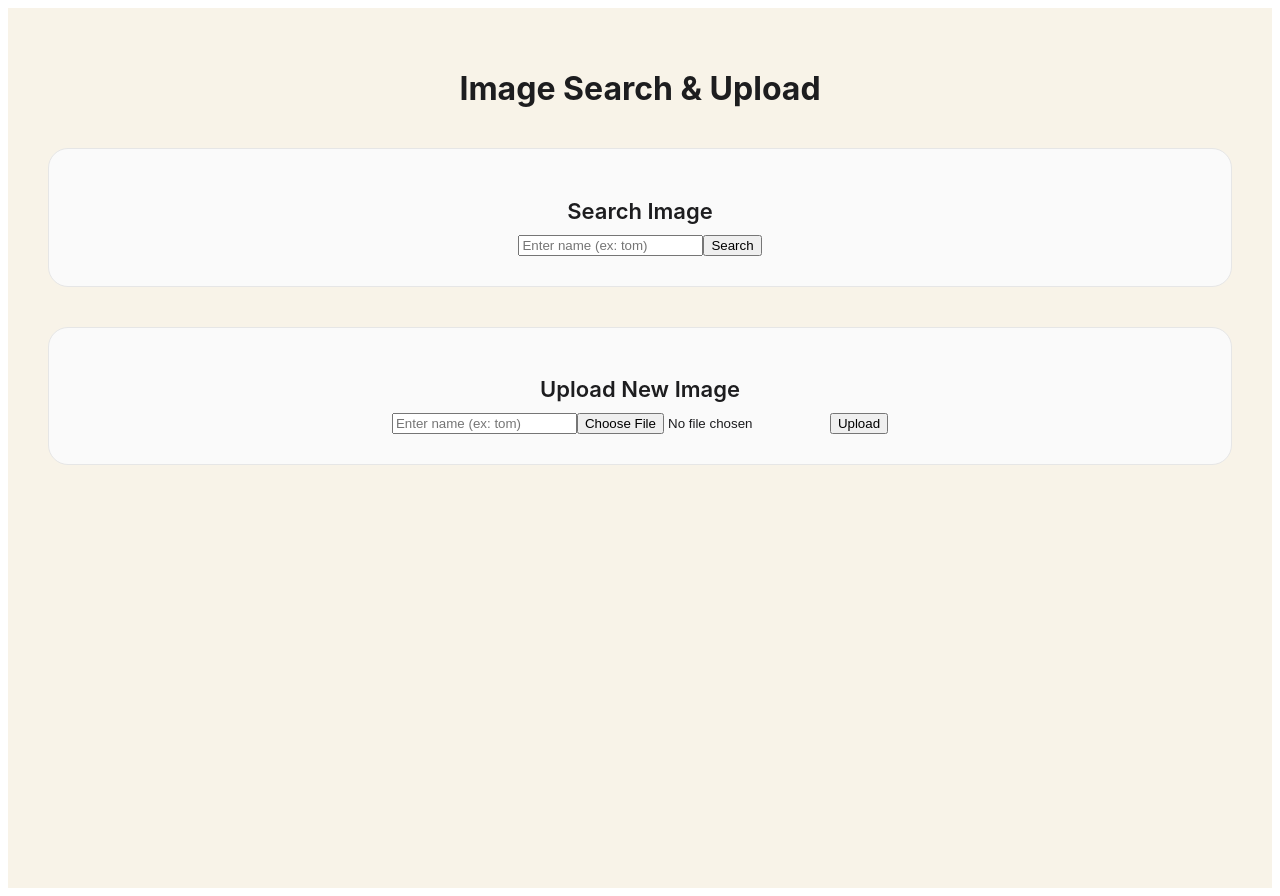
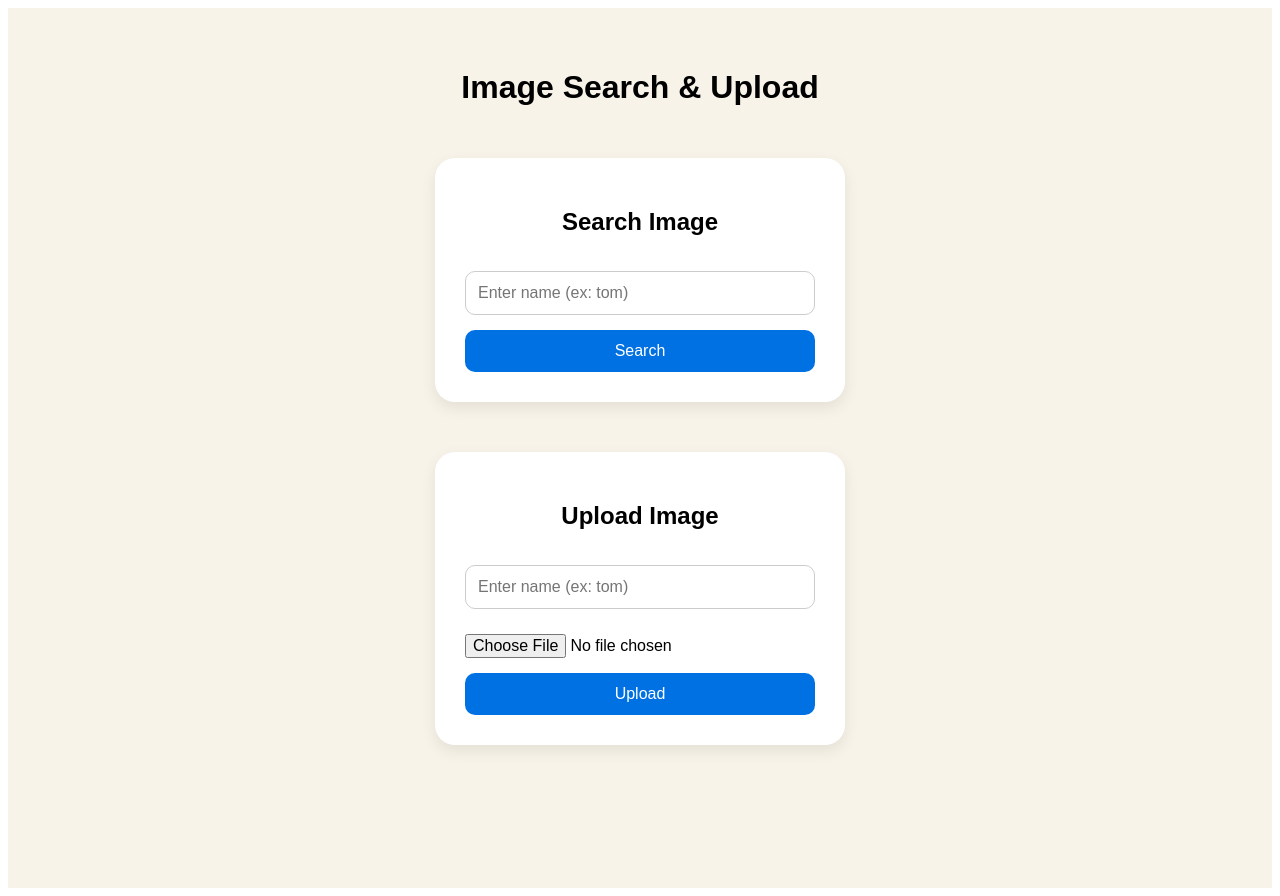
Before and after one commit to Arunchhibber/internet-Tools, a React (Create React App) app in the folder client/: page / in a window 1280 px wide. Built offline with nearby package versions, Linux system fonts and the light colour scheme.

Commit message:
fixed the image replacement problem and updated the code for it in backend and frontend and fixed it

```diff
--- a/client/src/App.js
+++ b/client/src/App.js
@@ -1,33 +1,18 @@
 import { useState } from "react";
-import "./App.css";
 
 function App() {
   const [searchName, setSearchName] = useState("");
   const [imageURL, setImageURL] = useState(null);
-
   const [uploadName, setUploadName] = useState("");
   const [uploadFile, setUploadFile] = useState(null);
 
-  // SEARCH IMAGE
   const handleSearch = () => {
-    if (!searchName.trim()) {
-      alert("Enter a name");
-      return;
-    }
-
-    setImageURL(`/api/getImage?name=${searchName}`);
+    if (!searchName.trim()) return alert("Enter a name");
+    setImageURL(`/api/getImage?name=${searchName}&t=${Date.now()}`); // cache-busting
   };
 
-  // UPLOAD FILE
   const handleUpload = async () => {
-    if (!uploadName.trim()) {
-      alert("Enter the character name");
-      return;
-    }
-    if (!uploadFile) {
-      alert("Select an image file");
-      return;
-    }
+    if (!uploadName.trim() || !uploadFile) return alert("Enter name & select file");
 
     const formData = new FormData();
     formData.append("image", uploadFile);
@@ -39,46 +24,43 @@ function App() {
 
     const data = await res.json();
     alert(data.message);
+
+    // Immediately show the new image
+    setImageURL(`/api/getImage?name=${uploadName}&t=${Date.now()}`);
   };
 
+  const boxStyle = {
+    background: "#ffffff",
+    padding: "30px",
+    borderRadius: "20px",
+    boxShadow: "0 6px 15px rgba(0,0,0,0.08)",
+    width: "350px",
+    display: "flex",
+    flexDirection: "column",
+    gap: "15px",
+    marginBottom: "20px",
+  };
+
+  const inputStyle = { padding: "12px", fontSize: "16px", borderRadius: "10px", border: "1px solid #ccc" };
+  const buttonStyle = { padding: "12px 20px", background: "#0071e3", color: "white", border: "none", borderRadius: "10px", cursor: "pointer", fontSize: "16px" };
+  const imgStyle = { marginTop: "20px", maxWidth: "100%", borderRadius: "15px", boxShadow: "0 6px 20px rgba(0,0,0,0.1)" };
+
   return (
-    <div className="App">
+    <div style={{ textAlign: "center", padding: "40px", fontFamily: "Arial, sans-serif", background: "#f8f3e8", minHeight: "100vh", display: "flex", flexDirection: "column", alignItems: "center", gap: "30px" }}>
       <h1>Image Search & Upload</h1>
 
-      {/* SEARCH */}
-      <div className="section">
+      <div style={boxStyle}>
         <h2>Search Image</h2>
-        <input
-          type="text"
-          placeholder="Enter name (ex: tom)"
-          value={searchName}
-          onChange={(e) => setSearchName(e.target.value)}
-        />
-        <button onClick={handleSearch}>Search</button>
-
-        {imageURL && (
-          <div className="image-box">
-            <img src={imageURL} alt="result" />
-          </div>
-        )}
+        <input type="text" placeholder="Enter name (ex: tom)" value={searchName} onChange={(e) => setSearchName(e.target.value)} style={inputStyle} />
+        <button onClick={handleSearch} style={buttonStyle}>Search</button>
+        {imageURL && <img src={imageURL} alt="result" style={imgStyle} />}
       </div>
 
-      {/* UPLOAD */}
-      <div className="section">
-        <h2>Upload New Image</h2>
-        <input
-          type="text"
-          placeholder="Enter name (ex: tom)"
-          value={uploadName}
-          onChange={(e) => setUploadName(e.target.value)}
-        />
-
-        <input
-          type="file"
-          onChange={(e) => setUploadFile(e.target.files[0])}
-        />
-
-        <button onClick={handleUpload}>Upload</button>
+      <div style={boxStyle}>
+        <h2>Upload Image</h2>
+        <input type="text" placeholder="Enter name (ex: tom)" value={uploadName} onChange={(e) => setUploadName(e.target.value)} style={inputStyle} />
+        <input type="file" onChange={(e) => setUploadFile(e.target.files[0])} style={{ fontSize: "16px", marginTop: "10px" }} />
+        <button onClick={handleUpload} style={buttonStyle}>Upload</button>
       </div>
     </div>
   );
```
Also changed, not shown: 2 other files (tests, documents, lock files or other folders).
